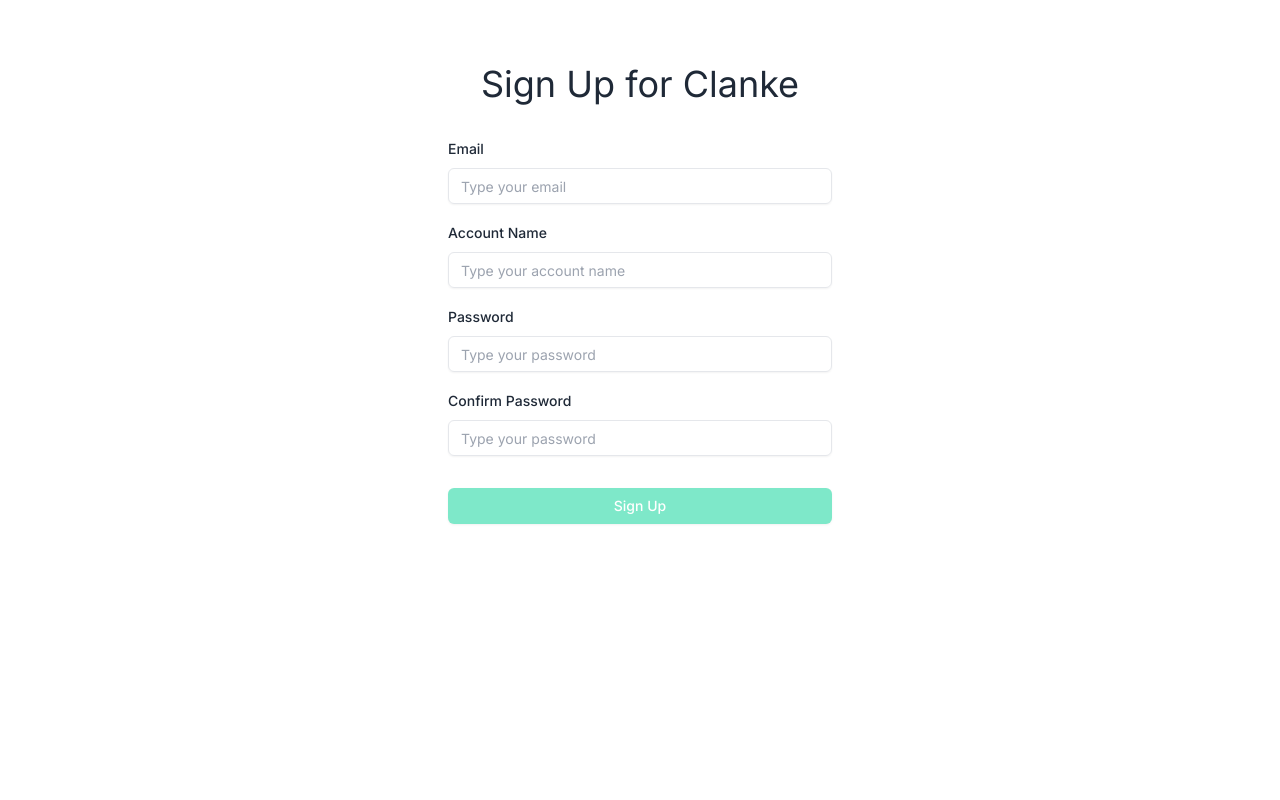
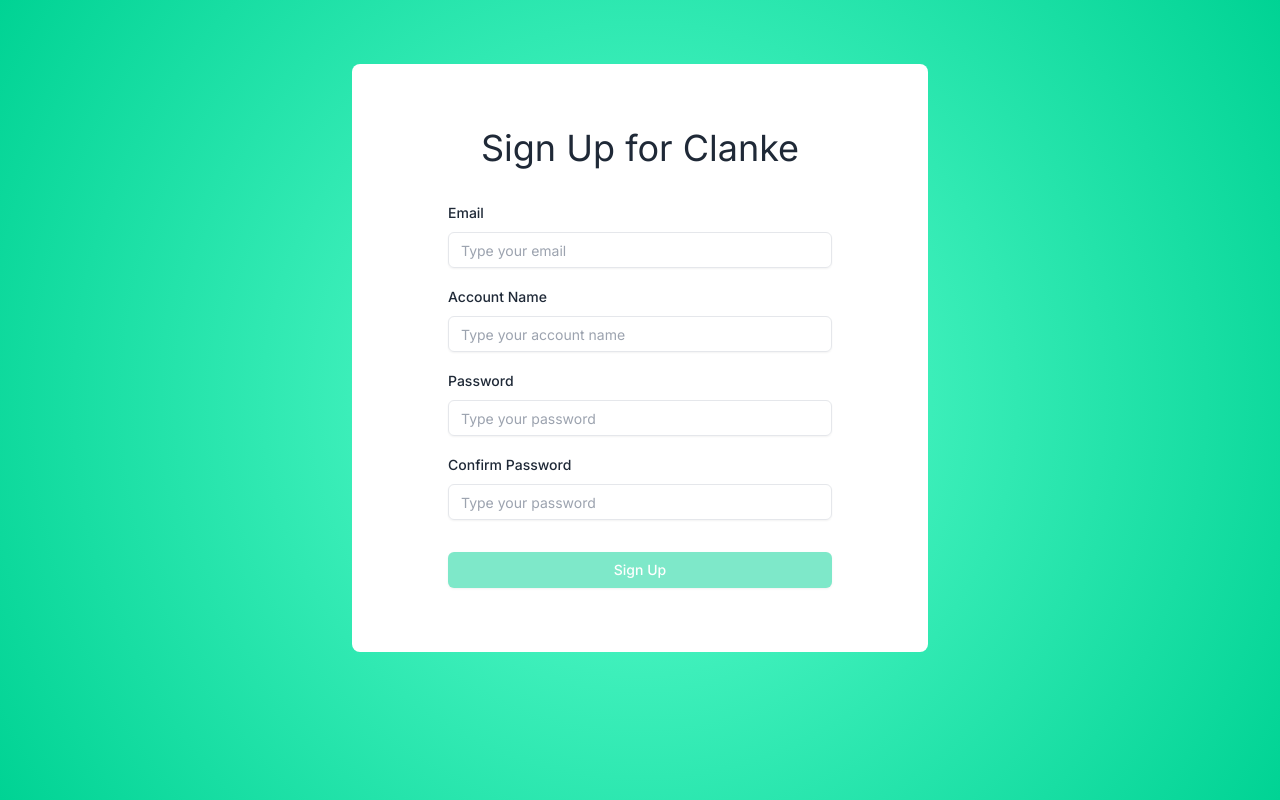
Before and after one commit to seihello/clanke, a Next.js app: page /auth/signup in a window 1280 px wide. Built offline with nearby package versions, Linux system fonts and the light colour scheme; no server answers; what tailwindcss-text-fill would draw is missing.

Commit message:
style: change style of signup page

```diff
--- a/src/app/auth/signup/page.tsx
+++ b/src/app/auth/signup/page.tsx
@@ -2,7 +2,7 @@
 
 export default function SignUpPage() {
   return (
-    <div className="flex flex-col items-center gap-y-8">
+    <div className="mx-auto flex max-w-[36rem] flex-col items-center gap-y-8 bg-white py-16 rounded-lg">
       <h1>Sign Up for Clanke</h1>
       <SignUpForm />
     </div>
--- a/src/app/layout.tsx
+++ b/src/app/layout.tsx
@@ -16,8 +16,14 @@
 }) {
   return (
     <html lang="en">
-      <body className={`${inter.className} `}>
-        <main className="max-w-4xl mx-auto mt-16">{children}</main>
+      <body
+        className={`${inter.className} min-h-screen w-screen pt-16`}
+        style={{
+          background:
+            "radial-gradient(circle, rgba(96,255,208,1) 0%, rgba(0,211,148,1) 100%)",
+        }}
+      >
+        <main className="mx-auto max-w-4xl">{children}</main>
       </body>
     </html>
   );
```
